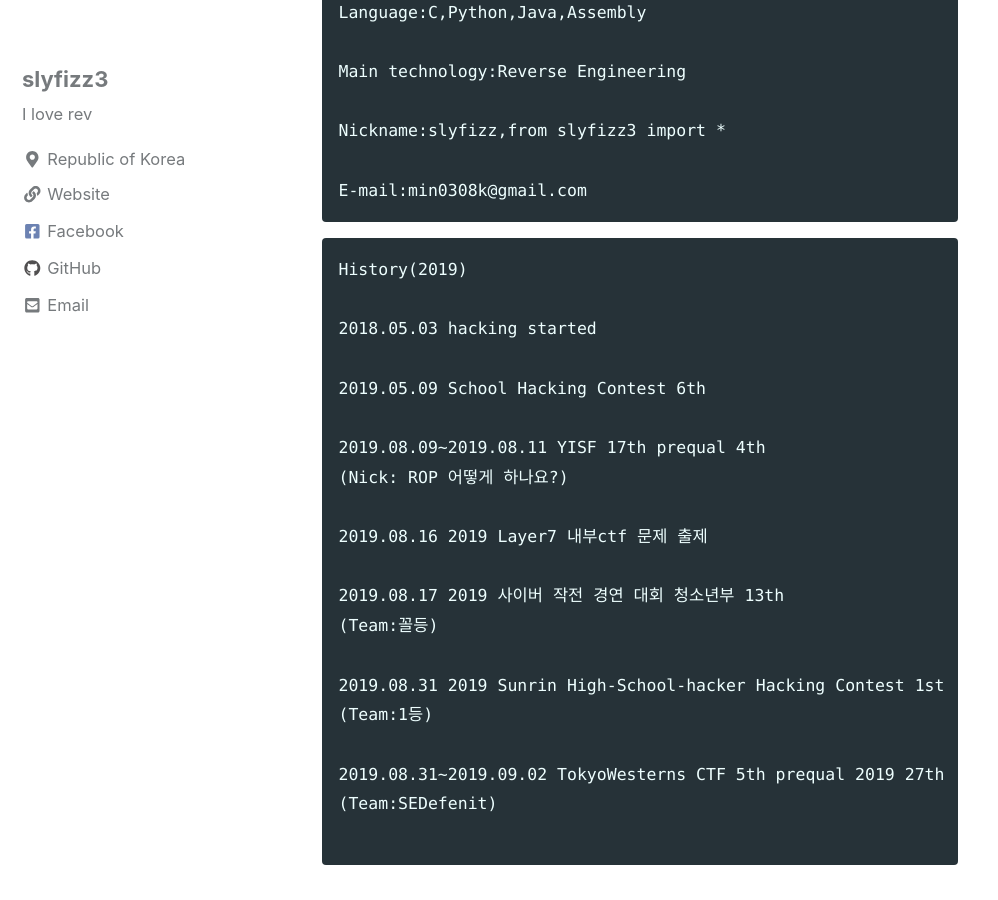
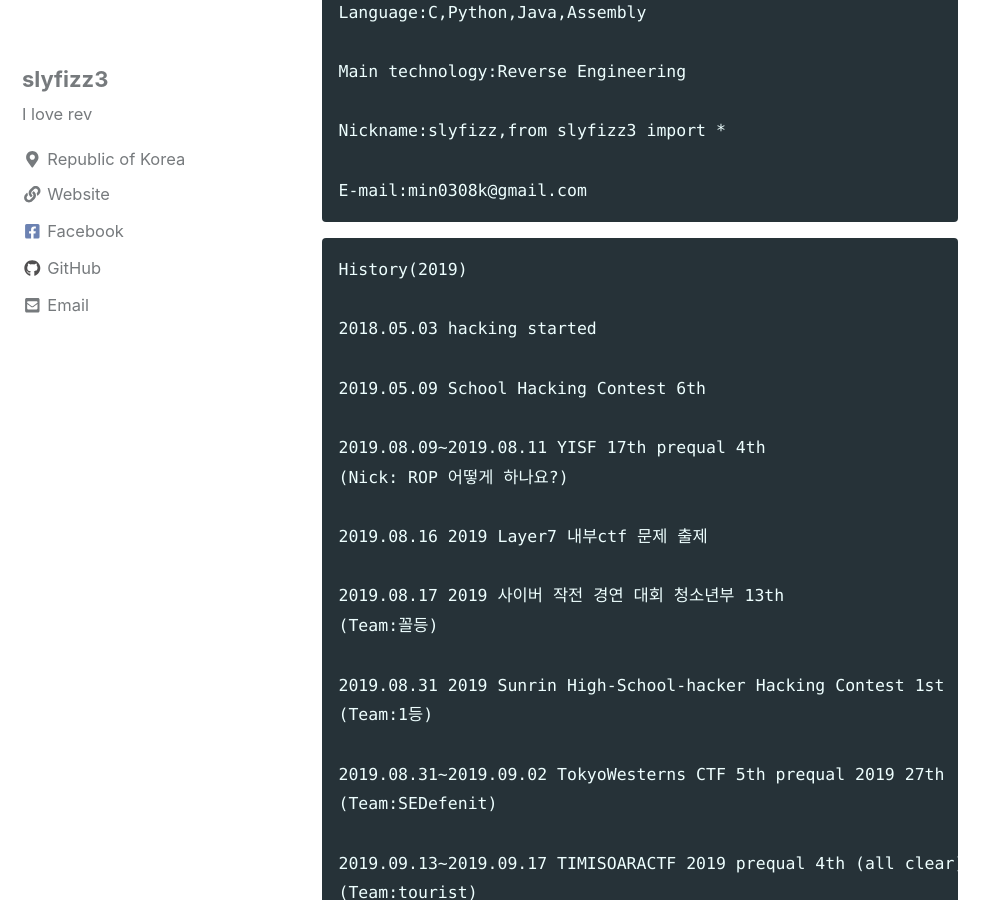
Before and after one commit to slyfizz3/slyfizz3.github.io, a Jekyll site: the page built from _pages/about.md, in a window 1280 px wide and 900 px high, scrolled down 419 px. Shown: the whole window, without its empty margins (0-998 px from the left). Built offline with Jekyll 4.4.1, drawn with Linux system fonts in a browser that asks for light colours; cached includes are drawn as plain includes; nearby versions of some CDN libraries.

Commit message:
Update about.md

````diff
--- a/_pages/about.md
+++ b/_pages/about.md
@@ -42,4 +42,7 @@ History(2019)
 2019.08.31~2019.09.02 TokyoWesterns CTF 5th prequal 2019 27th
 (Team:SEDefenit)
 
+2019.09.13~2019.09.17 TIMISOARACTF 2019 prequal 4th (all clear)
+(Team:tourist)
+
 ```
````
